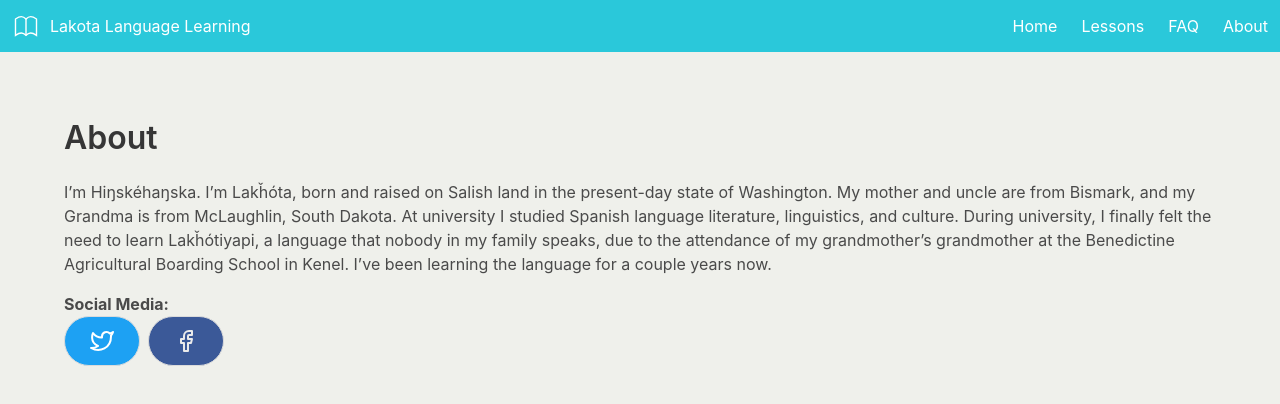
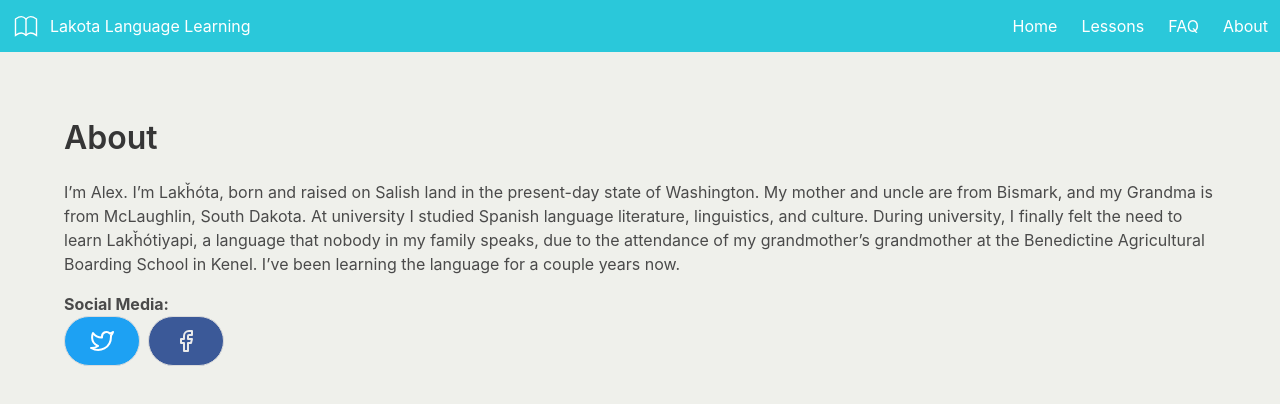
Before and after one commit to SunilRao01/Lakota-Language-Learning, a React (Create React App) app: page /about in a window 1280 px wide. Shown: the top 404 px of the page. Built offline with nearby package versions, Linux system fonts and the light colour scheme.

Commit message:
updated name

```diff
--- a/src/components/About/About.component.tsx
+++ b/src/components/About/About.component.tsx
@@ -8,7 +8,7 @@ export const About: FC = () => {
     return <div className='container'>
         <h1 className='title'>About</h1>
         <div className='content'>
-            <p>I’m Hiŋskéhaŋska. I’m Lakȟóta, born and raised on Salish land in the present-day state of Washington. My
+            <p>I’m Alex. I’m Lakȟóta, born and raised on Salish land in the present-day state of Washington. My
                 mother and uncle are from Bismark, and my Grandma is from McLaughlin, South Dakota. At university I
                 studied Spanish language literature, linguistics, and culture. During university, I finally felt the
                 need to learn Lakȟótiyapi, a language that nobody in my family speaks, due to the attendance of my
--- a/src/components/Home/Home.component.tsx
+++ b/src/components/Home/Home.component.tsx
@@ -73,7 +73,7 @@ const HomeComponent: FC<HomePropsWithActions> = props => {
             <div className='columns is-centered'>
                 <div className='column is-narrow title-anim'>
                     <p className='title is-2'>Lakota Language Learning</p>
-                    <p className='subtitle is-4 swing-in-top-bck'>Lakota lessons and language tools from Hiŋskéhaŋska</p>
+                    <p className='subtitle is-4 swing-in-top-bck'>Lakota lessons and language tools from Alex</p>
                 </div>
             </div>
             <div className='columns is-variable is-4'>
```
